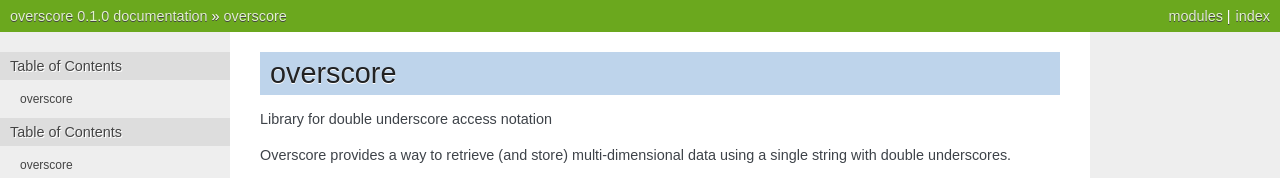
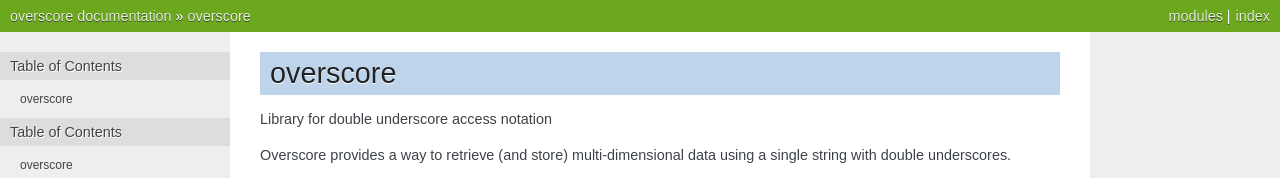
Before and after one commit to gaf3/overscore, a Sphinx documentation site: the page built from docs/source/index.rst, in a window 1280 px wide and 900 px high. Shown: the top 178 px of the window. Built offline with Sphinx 7.4.7, drawn with Linux system fonts in a browser that asks for light colours; the version number could not be read and is left out; some of the changed text lies outside the part shown.

```diff
--- a/docs/source/conf.py
+++ b/docs/source/conf.py
@@ -9,7 +9,9 @@
 project = 'overscore'
 copyright = '2022, George A. Fitch III (gaf3)'
 author = 'George A. Fitch III (gaf3)'
-release = '0.1.0'
+
+with open("../../VERSION", "r") as version_file:
+    release = version_file.read().strip()
 
 # -- General configuration ---------------------------------------------------
 # https://www.sphinx-doc.org/en/master/usage/configuration.html#general-configuration
```
